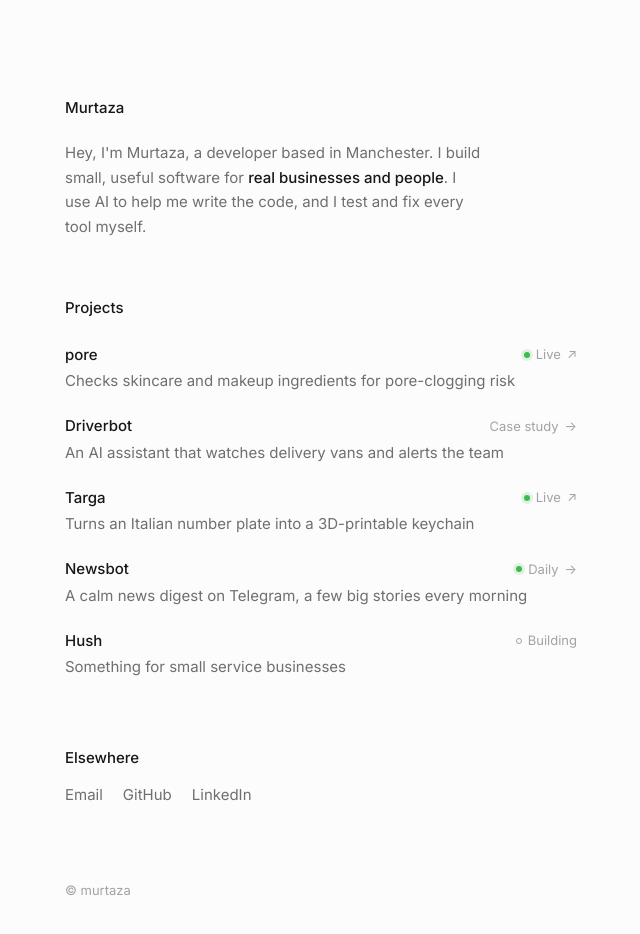
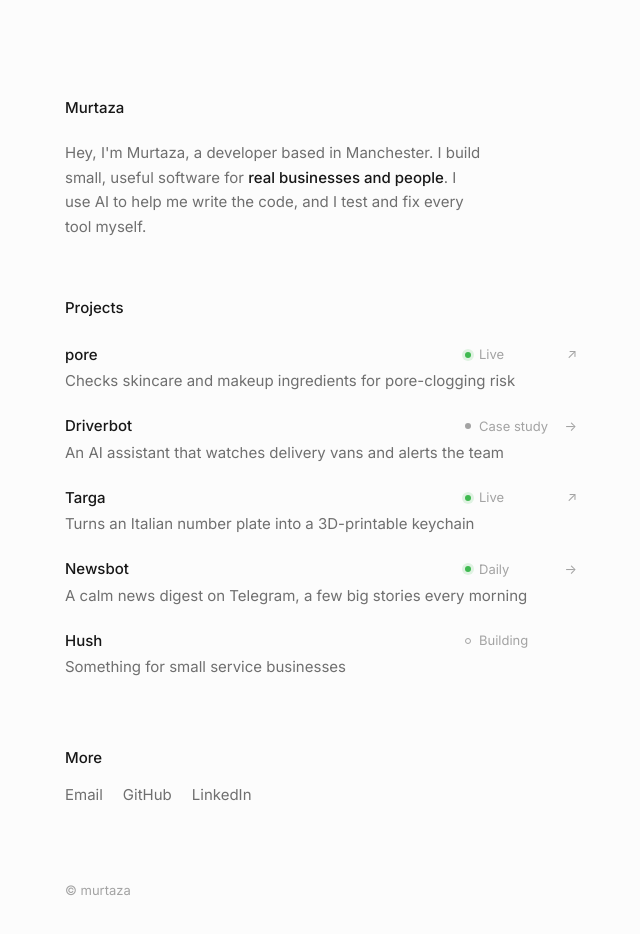
Before and after one commit to murtaza-waqar-257/portfolio, a plain HTML site: page minimal.html in a window 1280 px wide. Shown: the whole page, without its empty margins (319-959 px from the left). Drawn offline with Linux system fonts and the light colour scheme.

Commit message:
Align project status column, rename Elsewhere to More
Co-Authored-By: Claude Opus 5.5 <noreply@anthropic.com>
Claude-Session: https://claude.ai/code/session_01FWnBPf5kC9zaMZ897J1xA9

```diff
--- a/minimal.html
+++ b/minimal.html
@@ -37,11 +37,13 @@
   a.item:hover{background:var(--hover)}
   .item .name{font-weight:500}
   .item .desc{grid-column:1/-1;color:var(--muted)}
-  .item .meta{color:var(--faint);font-size:13px;align-self:center;display:flex;align-items:center;gap:6px}
+  .item .meta{color:var(--faint);font-size:13px;align-self:center;display:grid;grid-template-columns:6px 1fr 12px;align-items:center;gap:8px;width:112px}
+  .item .meta .arrow{justify-self:end}
   .item .arrow{display:inline-block;transition:transform .2s ease}
   a.item:hover .arrow{transform:translate(2px,-2px)}
   .live{width:6px;height:6px;border-radius:50%;background:#3fb950;box-shadow:0 0 0 3px rgba(63,185,80,.15)}
   .wip{width:6px;height:6px;border-radius:50%;border:1px solid var(--faint)}
+  .tested{width:6px;height:6px;border-radius:50%;background:var(--faint)}
 
   .links{display:flex;flex-wrap:wrap;gap:6px 20px}
   .links a{color:var(--muted);background-image:linear-gradient(var(--text),var(--text));background-size:0 1px;background-position:0 100%;background-repeat:no-repeat;transition:background-size .25s ease,color .2s}
@@ -63,30 +65,30 @@
     <h2>Projects</h2>
     <ul>
       <li><a class="item" href="https://pore-omega.vercel.app" target="_blank" rel="noopener">
-        <span class="name">pore</span><span class="meta"><i class="live"></i>Live <span class="arrow">↗</span></span>
+        <span class="name">pore</span><span class="meta"><i class="live"></i>Live<span class="arrow">↗</span></span>
         <span class="desc">Checks skincare and makeup ingredients for pore-clogging risk</span>
       </a></li>
       <li><a class="item" href="driver-bot.html">
-        <span class="name">Driverbot</span><span class="meta">Case study <span class="arrow">→</span></span>
+        <span class="name">Driverbot</span><span class="meta"><i class="tested"></i>Case study<span class="arrow">→</span></span>
         <span class="desc">An AI assistant that watches delivery vans and alerts the team</span>
       </a></li>
       <li><a class="item" href="https://waqarmmurtaza-dev.github.io/hiway-keychain/" target="_blank" rel="noopener">
-        <span class="name">Targa</span><span class="meta"><i class="live"></i>Live <span class="arrow">↗</span></span>
+        <span class="name">Targa</span><span class="meta"><i class="live"></i>Live<span class="arrow">↗</span></span>
         <span class="desc">Turns an Italian number plate into a 3D-printable keychain</span>
       </a></li>
       <li><a class="item" href="newsbot.html">
-        <span class="name">Newsbot</span><span class="meta"><i class="live"></i>Daily <span class="arrow">→</span></span>
+        <span class="name">Newsbot</span><span class="meta"><i class="live"></i>Daily<span class="arrow">→</span></span>
         <span class="desc">A calm news digest on Telegram, a few big stories every morning</span>
       </a></li>
       <li><div class="item">
-        <span class="name">Hush</span><span class="meta"><i class="wip"></i>Building</span>
+        <span class="name">Hush</span><span class="meta"><i class="wip"></i>Building<span></span></span>
         <span class="desc">Something for small service businesses</span>
       </div></li>
     </ul>
   </section>
 
   <section class="in" style="animation-delay:.24s">
-    <h2>Elsewhere</h2>
+    <h2>More</h2>
     <div class="links">
       <a href="mailto:murtaza@waqar.co">Email</a>
       <a href="https://github.com/murtaza-waqar-257" target="_blank" rel="noopener">GitHub</a>
```
